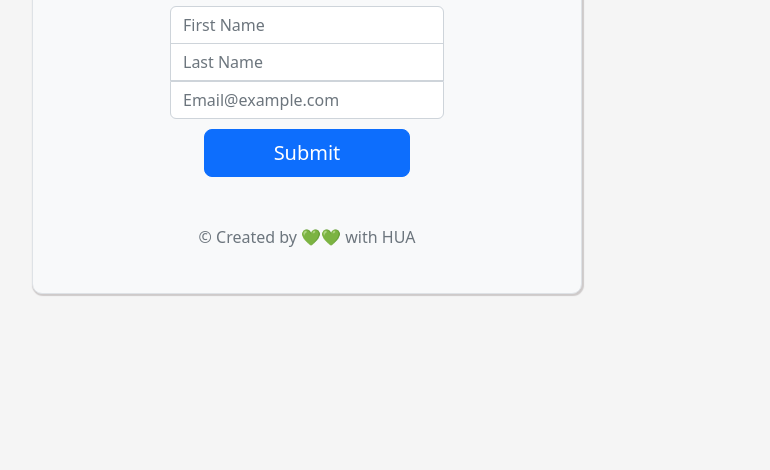
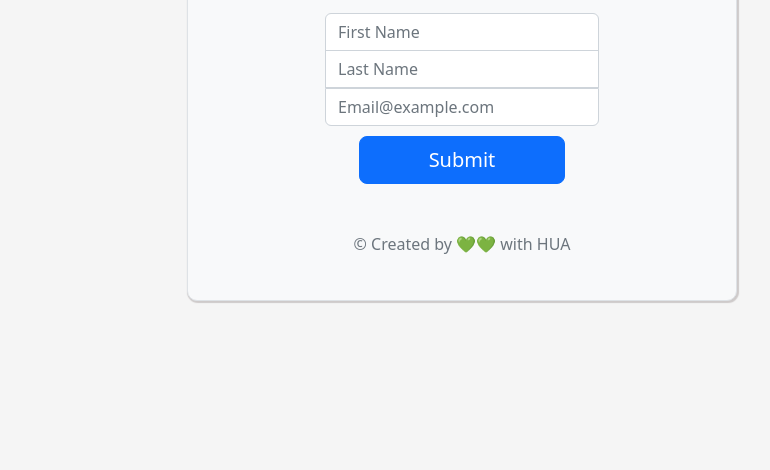
Before and after one commit to HasibullahAman/APIs-Module, a website: page Newslatter-Signup/signup.html in a window 1280 px wide. Shown: the part 330-800 px from the top of the page, without its empty margins (303-1073 px from the left). Drawn offline with nearby package versions, Linux system fonts and the light colour scheme.

Commit message:
design done!

```diff
--- a/Newslatter-Signup/signup.html
+++ b/Newslatter-Signup/signup.html
@@ -1,8 +1,8 @@
 <!doctype html>
 <html lang="en">
-<meta http-equiv="content-type" content="text/html;charset=utf-8" />
 
 <head>
+    <meta http-equiv="content-type" content="text/html;charset=utf-8" />
     <meta charset="utf-8">
     <meta name="viewport" content="width=device-width, initial-scale=1">
     <meta name="description" content="">
@@ -41,13 +41,12 @@
 </head>
 
 <body class="text-center">
-
+    <div class="container my-5">
         <main class="form-signin">
             <div class="bg-light border" style="width:550px; justify-content:center;">
                 <form style="width:50%">
                     <img class="mb-4 rounded-circle" src="image/logo.jpg" alt="" width="72" height="57">
                     <h1 class="h3 mb-3 fw-normal">Sign Up</h1>
-
                     <div>
                         <input type="text" class="form-control" placeholder="First Name">
                     </div>
@@ -62,6 +61,7 @@
                 </form>
             </div>
         </main>
+    </div>
 </body>
 
 </html>
--- a/Newslatter-Signup/style.css
+++ b/Newslatter-Signup/style.css
@@ -1,31 +1,27 @@
-html,
-body {
-  height: 100%;
-  display: flex;
-}
-
-
 body {
     display: flex;
-  align-items: center;
+    height: 100%;
+    align-items: center !important;
+    justify-content: center !important;
     padding-top: 40px;
     padding-bottom: 40px;
     background-color: #f5f5f5;
 }
 
-.bg-light{
-  margin-left:20rem;
-  display: flex;
-  height:28rem;
-  align-items: center;
-  border-radius: 10px;
-  box-shadow: 1px 1px 1px 1px #cecaca;
-}
 .form-signin {
     width: 100%;
     max-width: 330px;
     padding: 15px;
     margin: auto;
+}
+
+.bg-light {
+    margin-top: 5rem;
+    display: flex;
+    height: 28rem;
+    align-items: center;
+    border-radius: 10px;
+    box-shadow: 1px 1px 1px 1px #cecaca;
 }
 
 .form-signin .checkbox {
@@ -42,7 +38,7 @@ body {
     border-bottom-left-radius: 0;
 }
 
-.form-signin input[placeholder="Last Name"]{
+.form-signin input[placeholder="Last Name"] {
     border-radius: 0;
 }
 
```
Also changed, not shown: Newslatter-Signup/app.js (+5 -11 lines). Lines whose indentation alone changed are shown as unchanged.
